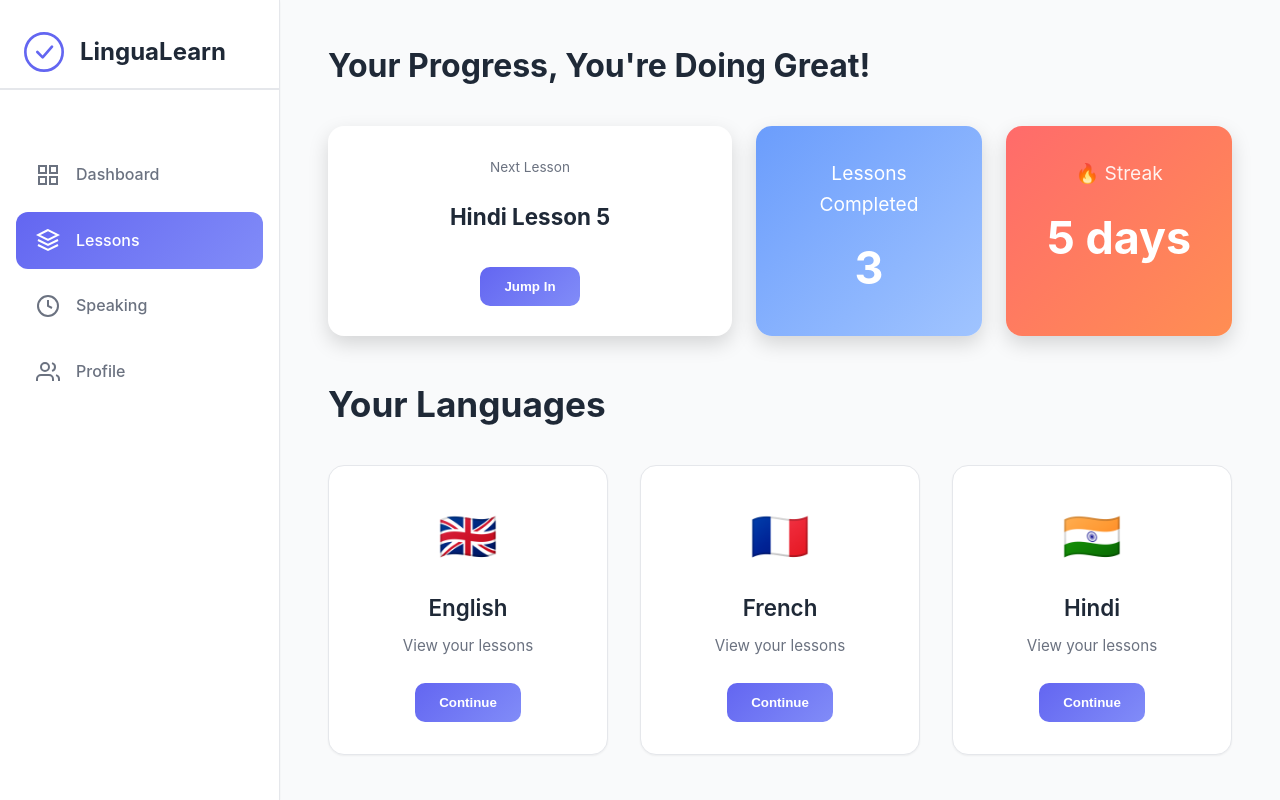
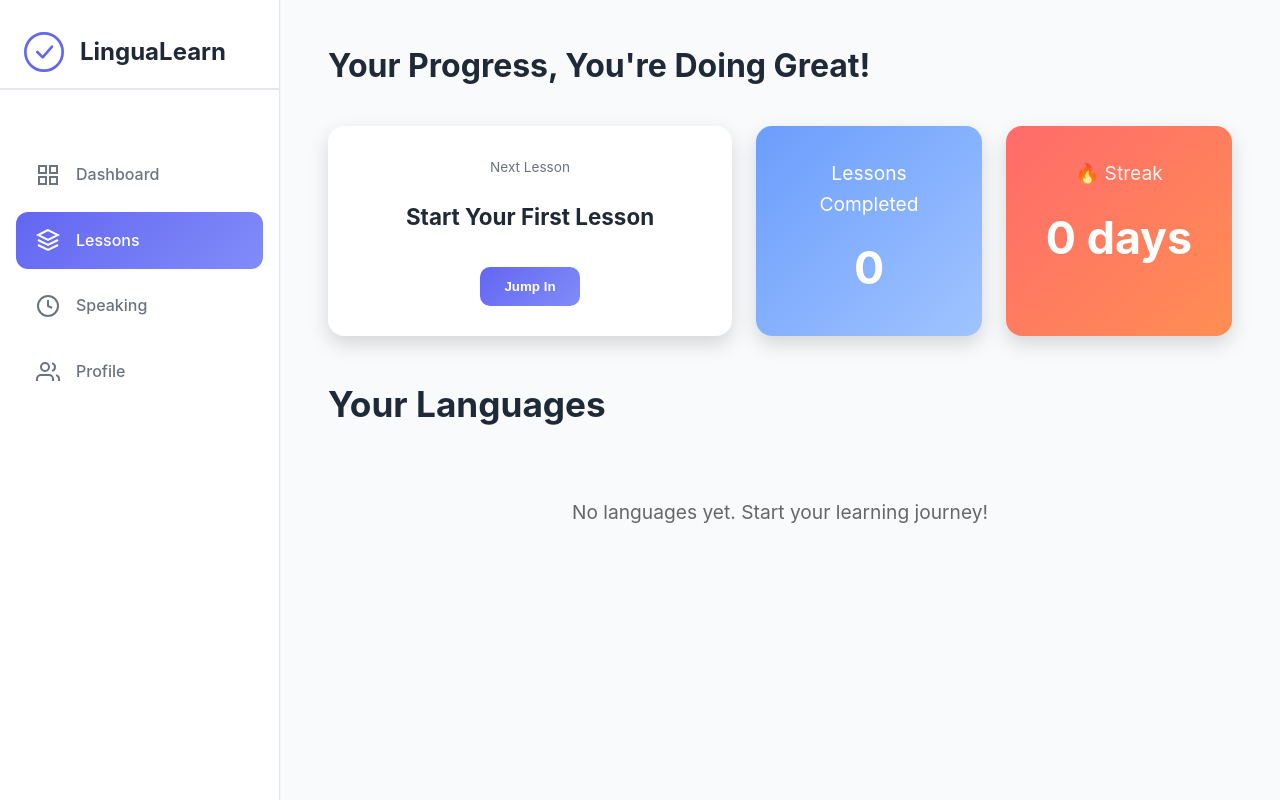
Before and after one commit to sardanad12/UFT-Hacks-13, a React (Vite) app in the folder frontend/: page /lessons in a window 1280 px wide. Built offline with nearby package versions, Linux system fonts and the light colour scheme; sample sign-in values are in the browser's storage.

Commit message:
changed stats from hard coded to user data

```diff
--- a/frontend/src/components/ProfileDropdown.jsx
+++ b/frontend/src/components/ProfileDropdown.jsx
@@ -28,7 +28,7 @@ const ProfileDropdown = () => {
 
   const getUserName = () => {
     if (!user) return 'User'
-    const name = user.name || user.email?.split('@')[0] || 'User'
+    const name = user.first_name || user.email?.split('@')[0] || 'User'
     return name.charAt(0).toUpperCase() + name.slice(1)
   }
 
--- a/frontend/src/components/Speaking.jsx
+++ b/frontend/src/components/Speaking.jsx
@@ -1,8 +1,18 @@
 import { useState, useEffect, useRef } from 'react'
+import { useAuth } from '../context/AuthContext'
 import './Speaking.css'
 
 const Speaking = () => {
-  const [selectedLanguage, setSelectedLanguage] = useState('Spanish')
+  const { user } = useAuth()
+
+  // Get default language from user data
+  const getDefaultLanguage = () => {
+    if (user?.last_lesson_language) return user.last_lesson_language
+    if (user?.languages_studied?.[0]?.language) return user.languages_studied[0].language
+    return 'Spanish'
+  }
+
+  const [selectedLanguage, setSelectedLanguage] = useState(getDefaultLanguage())
   const [selectedTopic, setSelectedTopic] = useState('Greetings')
   const [mode, setMode] = useState('Assisted') // 'Assisted' or 'Non-Assisted'
   const [conversation, setConversation] = useState([])
--- a/frontend/src/pages/Dashboard.jsx
+++ b/frontend/src/pages/Dashboard.jsx
@@ -12,40 +12,42 @@ const Dashboard = () => {
   const navigate = useNavigate()
   const { user, logout } = useAuth()
 
+  // Safety check - don't render if user is null
+  if (!user) return null
+
   const [dashboardData, setDashboardData] = useState({
-    streak: 6,
     completedToday: false, // Track if user completed today's lesson
-    // Last activity can be 'learning' or 'conversation'
-    lastActivity: {
-      type: 'learning', // 'learning' or 'conversation'
-      language: 'Spanish',
-      flag: '🇪🇸',
-      lessonNumber: 12,
-      topic: 'Verb Conjugations',
-      date: 'Today'
-    },
-    // Daily time spent in minutes
-    dailyTimeSpent: 45
   })
+
+  // Get language flag emoji
+  const getLanguageFlag = (language) => {
+    const flags = {
+      'Spanish': '🇪🇸',
+      'French': '🇫🇷',
+      'German': '🇩🇪',
+      'Italian': '🇮🇹',
+      'Portuguese': '🇵🇹',
+      'Hindi': '🇮🇳',
+      'Chinese': '🇨🇳',
+      'Japanese': '🇯🇵',
+      'Korean': '🇰🇷',
+      'English': '🇬🇧'
+    }
+    return flags[language] || '🌍'
+  }
 
   // Determine the dynamic continue tile content based on last activity
   const getContinueTileContent = () => {
-    const { type, language, flag, lessonNumber, topic } = dashboardData.lastActivity
+    const language = user.last_lesson_language || 'a new language'
+    const flag = user.last_lesson_language ? getLanguageFlag(user.last_lesson_language) : '📚'
 
-    if (type === 'learning') {
-      return {
-        title: 'Continue Learning',
-        subtitle: `${flag} ${language} • Lesson ${lessonNumber}: ${topic}`,
-        icon: '📚',
-        link: '/lessons'
-      }
-    } else {
-      return {
-        title: 'Practice Conversation',
-        subtitle: `${flag} ${language} • Continue your conversation practice`,
-        icon: '💬',
-        link: '/conversation'
-      }
+    return {
+      title: 'Continue Learning',
+      subtitle: user.last_lesson_language
+        ? `${flag} ${language} • Continue your journey`
+        : 'Start your language journey',
+      icon: '📚',
+      link: '/lessons'
     }
   }
 
@@ -62,8 +64,7 @@ const Dashboard = () => {
   }
 
   const getUserName = () => {
-    if (!user) return 'User'
-    const name = user.name || user.email?.split('@')[0] || 'User'
+    const name = user.first_name || user.email?.split('@')[0] || 'User'
     return name.charAt(0).toUpperCase() + name.slice(1)
   }
 
@@ -100,8 +101,8 @@ const Dashboard = () => {
             {/* Two Small Tiles Row */}
             <div className="small-tiles-row">
               <SmallTile
-                title="Daily Time Spent"
-                value={formatTimeSpent(dashboardData.dailyTimeSpent)}
+                title="Total Time Spent"
+                value={formatTimeSpent(user.total_time_spent || 0)}
                 icon="⏱️"
                 gradient="linear-gradient(135deg, #f093fb 0%, #f5576c 100%)"
               />
@@ -117,7 +118,7 @@ const Dashboard = () => {
           {/* Streak Section - 1/5 of space */}
           <div className="streak-section">
             <StreakCard
-              streak={dashboardData.streak}
+              streak={user.daily_streak || 0}
               completedToday={dashboardData.completedToday}
             />
           </div>
--- a/frontend/src/pages/Lessons.jsx
+++ b/frontend/src/pages/Lessons.jsx
@@ -1,34 +1,49 @@
+import { useAuth } from "../context/AuthContext";
 import "./Lessons.css";
 
-const lessons = [
-    {
-        id: "english",
-        name: "English",
-        flag: "🇬🇧",
-        description: "View your lessons",
-    },
-    {
-        id: "french",
-        name: "French",
-        flag: "🇫🇷",
-        description: "View your lessons",
-    },
-    {
-        id: "hindi",
-        name: "Hindi",
-        flag: "🇮🇳",
-        description: "View your lessons",
-    },
-];
+const Lessons = () => {
+    const { user } = useAuth();
 
-// Example user stats
-const userStats = {
-    completedThisWeek: 3,
-    streak: 5,
-    nextLesson: "Hindi Lesson 5",
+    // Safety check - don't render if user is null
+    if (!user) return null;
+
+    // Get language flag emoji
+    const getLanguageFlag = (language) => {
+        const flags = {
+            Spanish: "🇪🇸",
+            French: "🇫🇷",
+            German: "🇩🇪",
+            Italian: "🇮🇹",
+            Portuguese: "🇵🇹",
+            Hindi: "🇮🇳",
+            Chinese: "🇨🇳",
+            Japanese: "🇯🇵",
+            Korean: "🇰🇷",
+            English: "🇬🇧",
+        };
+        return flags[language] || "🌍";
     };
 
-const Lessons = () => {
+    // Build lessons array from user's languages_studied
+    const lessons = (user.languages_studied || []).map((lang) => ({
+        id: lang.language.toLowerCase(),
+        name: lang.language,
+        flag: getLanguageFlag(lang.language),
+        description: `Level: ${lang.level || "Beginner"}`,
+        level: lang.level,
+        completedLessons: lang.completed_lessons?.length || 0,
+    }));
+
+    // Get next lesson info
+    const getNextLesson = () => {
+        if (user.last_lesson_language) {
+            return `${user.last_lesson_language} - Continue Learning`;
+        }
+        if (lessons.length > 0) {
+            return `${lessons[0].name} - Start Learning`;
+        }
+        return "Start Your First Lesson";
+    };
     return (
         <main className="lessons-page">
             {/* Quick Stats / Jump Section */}
@@ -37,18 +52,18 @@ const Lessons = () => {
             </h1>            <section className="quick-stats">
                 <div className="jump-box">
                     <p>Next Lesson</p>
-                    <h2>{userStats.nextLesson}</h2>
+                    <h2>{getNextLesson()}</h2>
                     <button className="lesson-btn jump-in-btn">Jump In</button>
                 </div>
 
                 <div className="stat-box completed-box">
                     <p className="completed-label">Lessons Completed</p>
-                    <h1 className="completed-number">{userStats.completedThisWeek}</h1>
+                    <h1 className="completed-number">{user.total_lessons_completed || 0}</h1>
                 </div>
 
                 <div className="stat-box streak-box">
                     <p className="streak-label">🔥 Streak</p>
-                    <h1 className="streak-number">{userStats.streak} days</h1>
+                    <h1 className="streak-number">{user.daily_streak || 0} days</h1>
                 </div>
 
             </section>
@@ -59,14 +74,25 @@ const Lessons = () => {
             </header>
 
             <section className="lessons-grid">
-                {lessons.map((lesson) => (
+                {lessons.length > 0 ? (
+                    lessons.map((lesson) => (
                         <div key={lesson.id} className="lesson-card">
                             <div className="lesson-flag">{lesson.flag}</div>
                             <h3>{lesson.name}</h3>
                             <p>{lesson.description}</p>
+                            <p style={{ fontSize: '0.9rem', color: '#666', marginTop: '0.5rem' }}>
+                                {lesson.completedLessons} lessons completed
+                            </p>
                             <button className="lesson-btn">Continue</button>
                         </div>
-                ))}
+                    ))
+                ) : (
+                    <div style={{ gridColumn: '1 / -1', textAlign: 'center', padding: '2rem' }}>
+                        <p style={{ fontSize: '1.2rem', color: '#666' }}>
+                            No languages yet. Start your learning journey!
+                        </p>
+                    </div>
+                )}
             </section>
         </main>
     );
--- a/frontend/src/pages/Profile.jsx
+++ b/frontend/src/pages/Profile.jsx
@@ -7,22 +7,42 @@ const Profile = () => {
   const navigate = useNavigate()
   const { user, logout } = useAuth()
 
-  // Mock user data - replace with real data from your backend
-  const [profileData] = useState({
-    name: user?.name || 'Language Learner',
-    email: user?.email || 'user@example.com',
-    joinDate: 'January 2026',
-    currentLanguage: 'Spanish',
-    languageFlag: '🇪🇸',
+  // Safety check - don't render if user is null
+  if (!user) return null
+
+  // Get language flag emoji
+  const getLanguageFlag = (language) => {
+    const flags = {
+      'Spanish': '🇪🇸',
+      'French': '🇫🇷',
+      'German': '🇩🇪',
+      'Italian': '🇮🇹',
+      'Portuguese': '🇵🇹',
+      'Hindi': '🇮🇳',
+      'Chinese': '🇨🇳',
+      'Japanese': '🇯🇵',
+      'Korean': '🇰🇷',
+      'English': '🇬🇧'
+    }
+    return flags[language] || '🌍'
+  }
+
+  // Build profile data from user object
+  const profileData = {
+    name: user.first_name || user.email?.split('@')[0] || 'Language Learner',
+    email: user.email || 'user@example.com',
+    joinDate: 'January 2026', // Could be calculated from user creation date if available
+    currentLanguage: user.last_lesson_language || (user.languages_studied?.[0]?.language) || 'No language yet',
+    languageFlag: user.last_lesson_language ? getLanguageFlag(user.last_lesson_language) : (user.languages_studied?.[0] ? getLanguageFlag(user.languages_studied[0].language) : '🌍'),
     stats: {
-      totalTime: 2340, // in minutes
-      streak: 6,
-      lessonsCompleted: 42,
-      wordsLearned: 387,
-      conversationMinutes: 120,
-      currentLevel: 'Gold'
+      totalTime: user.total_time_spent || 0,
+      streak: user.daily_streak || 0,
+      lessonsCompleted: user.total_lessons_completed || 0,
+      wordsLearned: 0, // Not in user schema, could calculate from lessons
+      conversationMinutes: 0, // Not in user schema
+      currentLevel: user.languages_studied?.[0]?.level || 'Beginner'
     }
-  })
+  }
 
   // Format time in minutes to hours/minutes
   const formatTime = (minutes) => {
@@ -34,12 +54,8 @@ const Profile = () => {
   const totalTime = formatTime(profileData.stats.totalTime)
 
   const getUserInitials = () => {
-    const name = profileData.name
-    const words = name.split(' ')
-    if (words.length >= 2) {
-      return (words[0][0] + words[1][0]).toUpperCase()
-    }
-    return name.substring(0, 2).toUpperCase()
+    const name = user.first_name || user.email?.split('@')[0] || 'User'
+    return name.charAt(0).toUpperCase()
   }
 
   const handleLogout = () => {
```
Lines whose indentation alone changed are shown as unchanged.
